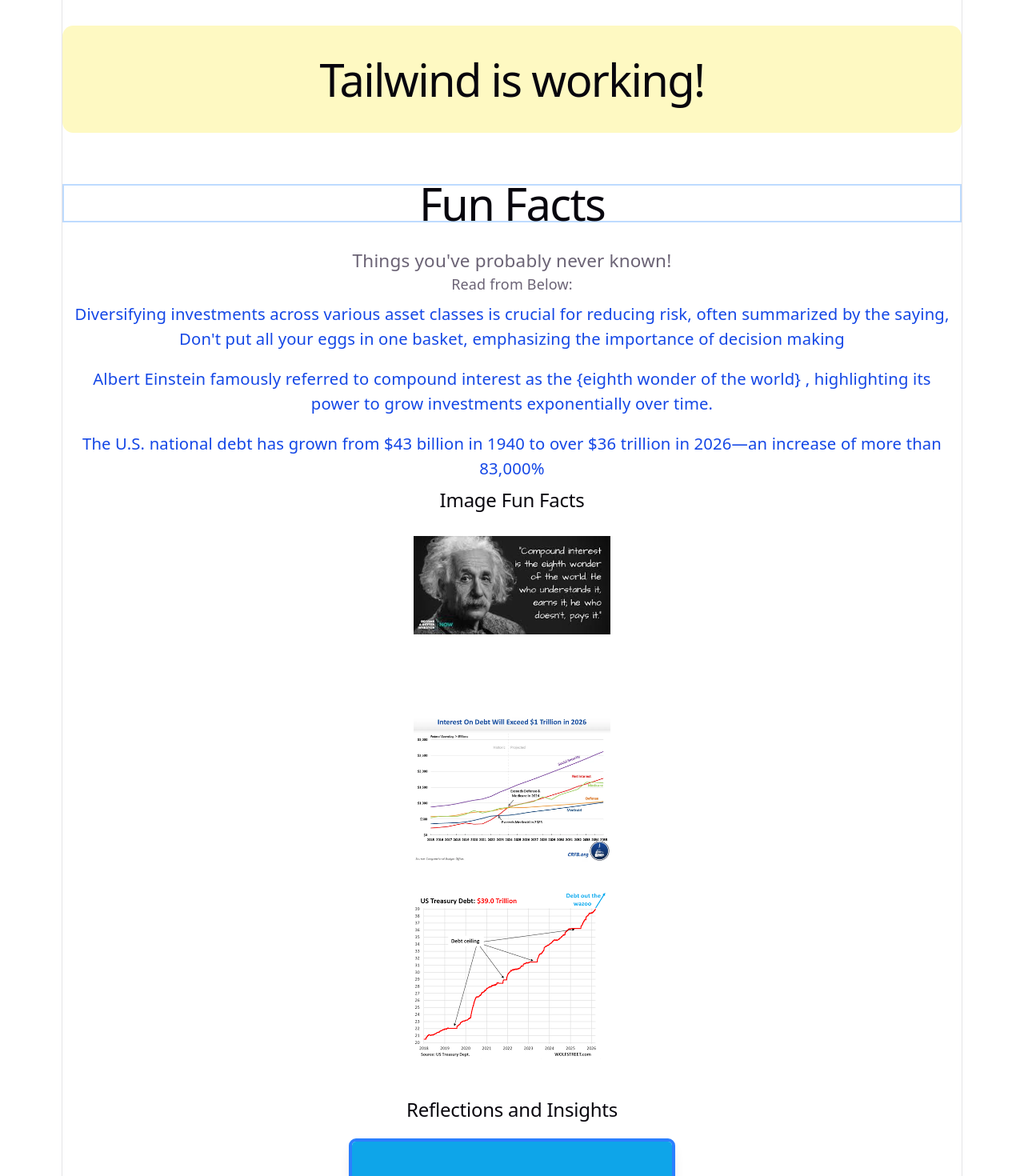
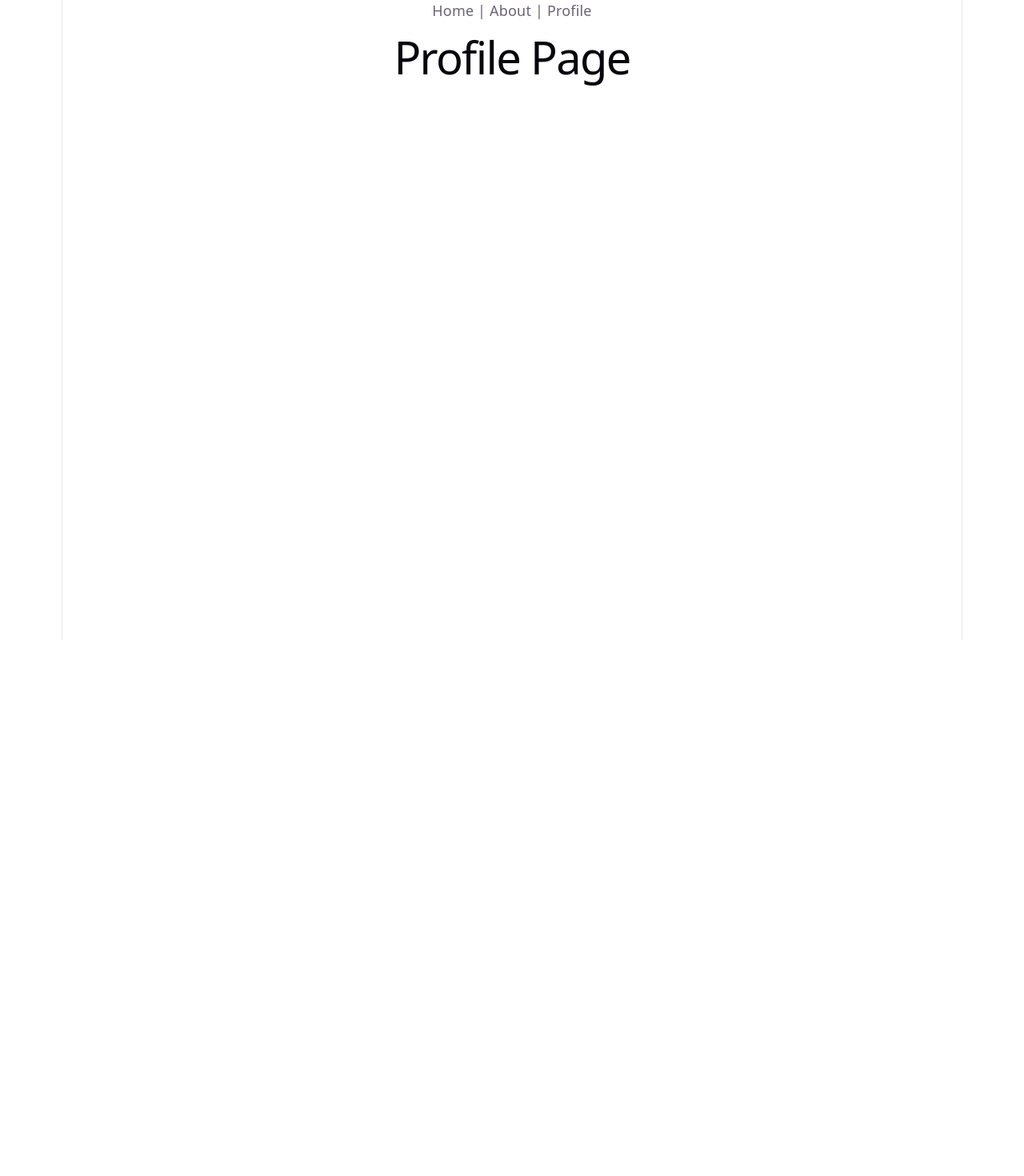
Before and after one commit to EricL-G/React-Parent, a React (Vite) app in the folder my-final-app/: page /profile in a window 1280 px wide. Shown: the top 1470 px of the page at 80% size. After the commit the page ends 800 px from the top, so only its background shows below. Built offline with nearby package versions, Linux system fonts and the light colour scheme.

Commit message:
AlmostDone

```diff
--- a/my-final-app/package.json
+++ b/my-final-app/package.json
@@ -14,7 +14,7 @@
     "flowbite-react": "^0.12.17",
     "react": "^19.2.4",
     "react-dom": "^19.2.4",
-    "react-router-dom": "^7.13.1"
+    "react-router-dom": "^7.13.2"
   },
   "devDependencies": {
     "@eslint/js": "^9.39.4",
--- a/my-final-app/src/App.jsx
+++ b/my-final-app/src/App.jsx
@@ -9,52 +9,29 @@ import myPics3 from './assets/usdebt.png';
 import React from "react";
 import Carousels from "./components/Carousels";
 import Radio from "./components/Radio";
+import { BrowserRouter, Routes, Route, Link } from "react-router-dom";
+import Home from "./pages/Home";
+import About from "./pages/About";
+import Profile from "./pages/Profile";
 import "flowbite"; // Import Flowbite JS for interactive components
 import "./index.css"; // Tailwind styles
 function App() {
   return (
-    <>
+    <BrowserRouter>
+      <nav>
+        <Link to="/">Home</Link> |{" "}
+        <Link to="/about">About</Link> |{" "}
+        <Link to="/profile">Profile</Link>
+      </nav>
 
-    <h1 className="text-4xl font-bold text-blue-600
-	bg-yellow-100 p-8 rounded-xl">
-  Tailwind is working!
-</h1>
-
-      <Header
-        title="Fun Facts"
-        subtitle="Things you've probably never known!"
-      />
-
-      <p> Read from Below: </p>
-
-      <List fact1="Diversifying investments across various asset classes is crucial for reducing risk, often summarized by the saying, Don't put all your eggs in one basket, emphasizing the importance of decision making"/>
-      <List fact1="Albert Einstein famously referred to compound interest as the {eighth wonder of the world} , highlighting its power to grow investments exponentially over time. "/>
-      <List fact1="The U.S. national debt has grown from $43 billion in 1940 to over $36 trillion in 2026—an increase of more than 83,000% " />
-
-    <h2> Image Fun Facts </h2>
-
-      <div>
-      <Carousels
-      pics={myPics}
-      />
-       <Carousels
-      pics={myPics2}
-      />
-       <Carousels
-      pics={myPics3}
-      />
-      </div>
-
-      <CanvasSwitcher />
-      {/* <Button
-      name="Next"
-      /> */}
-
-      <h1 className= "border-red-300"> What kind of buyer are YOU? </h1>
-
-
-    </>
+      <Routes>
+        <Route path="/" element={<Home />} />
+        <Route path="/about" element={<About />} />
+        <Route path="/profile" element={<Profile />} />
+      </Routes>
+    </BrowserRouter>
   );
 }
 
+
 export default App;
--- a/my-final-app/src/components/Radio.jsx
+++ b/my-final-app/src/components/Radio.jsx
@@ -1,26 +1,65 @@
+import { useState } from 'react';
 
-function Radio ({}) {
+function Radio() {
+    const [selected, setSelected] = useState('');
+
     return (
-    <><h3 className="mb-4 font-semibold text-heading">If your investments suddenly drops by 30%, what would you do?</h3><ul className="w-48 bg-neutral-primary-soft border border-default rounded-base">
+        <>
+            <h3 className="mb-4 font-semibold text-heading">
+                If your investments suddenly drops by 30%, what would you do?
+            </h3>
+            <ul className="w-48 bg-neutral-primary-soft border border-default rounded-base">
                 <li className="w-full border-b border-default">
                     <div className="flex items-center ps-3">
-                <input id="list-radio-license" type="radio" value="" name="list-radio" className="w-4 h-4 text-neutral-primary border-default-medium bg-neutral-secondary-medium rounded-full checked:border-brand focus:ring-2 focus:outline-none focus:ring-brand-subtle border border-default appearance-none">
-                    <label htmlFor="list-radio-license" className="w-full py-3 select-none ms-2 text-sm font-medium text-heading">Sell everything</label>
-                </input></div>
+                        <input
+                            id="list-radio-license"
+                            type="radio"
+                            value="sell"
+                            name="list-radio"
+                            checked={selected === 'sell'}
+                            onChange={(e) => setSelected(e.target.value)}
+                            className="w-4 h-4 text-neutral-primary border-default-medium bg-neutral-secondary-medium rounded-full checked:border-brand focus:ring-2 focus:outline-none focus:ring-brand-subtle border border-default appearance-none"
+                        />
+                        <label htmlFor="list-radio-license" className="w-full py-3 select-none ms-2 text-sm font-medium text-heading">
+                            Sell everything
+                        </label>
+                    </div>
                 </li>
                 <li className="w-full border-b border-default">
                     <div className="flex items-center ps-3">
-                <input id="list-radio-id" type="radio" value="" name="list-radio" className="w-4 h-4 text-neutral-primary border-default-medium bg-neutral-secondary-medium rounded-full checked:border-brand focus:ring-2 focus:outline-none focus:ring-brand-subtle border border-default appearance-none">
-                    <label htmlFor="list-radio-id" className="w-full py-3 select-none ms-2 text-sm font-medium text-heading">Wait</label>
-                </input></div>
+                        <input
+                            id="list-radio-id"
+                            type="radio"
+                            value="wait"
+                            name="list-radio"
+                            checked={selected === 'wait'}
+                            onChange={(e) => setSelected(e.target.value)}
+                            className="w-4 h-4 text-neutral-primary border-default-medium bg-neutral-secondary-medium rounded-full checked:border-brand focus:ring-2 focus:outline-none focus:ring-brand-subtle border border-default appearance-none"
+                        />
+                        <label htmlFor="list-radio-id" className="w-full py-3 select-none ms-2 text-sm font-medium text-heading">
+                            Wait
+                        </label>
+                    </div>
                 </li>
                 <li className="w-full border-b border-default">
                     <div className="flex items-center ps-3">
-                <input id="list-radio-military" type="radio" value="" name="list-radio" className="w-4 h-4 text-neutral-primary border-default-medium bg-neutral-secondary-medium rounded-full checked:border-brand focus:ring-2 focus:outline-none focus:ring-brand-subtle border border-default appearance-none">
-                    <label htmlFor="list-radio-military" className="w-full py-3 select-none ms-2 text-sm font-medium text-heading">Buy more</label>
-                </input></div>
+                        <input
+                            id="list-radio-military"
+                            type="radio"
+                            value="buy"
+                            name="list-radio"
+                            checked={selected === 'buy'}
+                            onChange={(e) => setSelected(e.target.value)}
+                            className="w-4 h-4 text-neutral-primary border-default-medium bg-neutral-secondary-medium rounded-full checked:border-brand focus:ring-2 focus:outline-none focus:ring-brand-subtle border border-default appearance-none"
+                        />
+                        <label htmlFor="list-radio-military" className="w-full py-3 select-none ms-2 text-sm font-medium text-heading">
+                            Buy more
+                        </label>
+                    </div>
                 </li>
-    </ul></>
+            </ul>
+        </>
     );
 }
+
 export default Radio;
--- /dev/null
+++ b/my-final-app/src/pages/About.jsx
@@ -0,0 +1,10 @@
+function About() {
+ return (
+ <>
+   <h1>About Page</h1>
+ </>
+)
+};
+
+
+export default About;
--- /dev/null
+++ b/my-final-app/src/pages/Home.jsx
@@ -0,0 +1,26 @@
+import Header from '../components/Header'
+import List from '../components/List'
+
+function Home() {
+ return (
+ <>
+   <h1>Home Page</h1>
+
+   <Header
+        title="Fun Facts"
+        subtitle="Things you've probably never known!"
+      />
+
+
+  <p> Read from Below: </p>
+
+
+      <List fact1="Diversifying investments across various asset classes is crucial for reducing risk, often summarized by the saying, Don't put all your eggs in one basket, emphasizing the importance of decision making"/>
+      <List fact1="Albert Einstein famously referred to compound interest as the {eighth wonder of the world} , highlighting its power to grow investments exponentially over time. "/>
+      <List fact1="The U.S. national debt has grown from $43 billion in 1940 to over $36 trillion in 2026—an increase of more than 83,000% " />
+ </>
+   );
+}
+
+
+export default Home;
--- /dev/null
+++ b/my-final-app/src/pages/Profile.jsx
@@ -0,0 +1,10 @@
+function Profile() {
+ return (
+ <>
+   <h1>Profile Page</h1>
+ </>
+)
+};
+
+
+export default Profile;
```
Also changed, not shown: 1 other file (tests, documents, lock files or other folders). Lines whose indentation alone changed are shown as unchanged.
